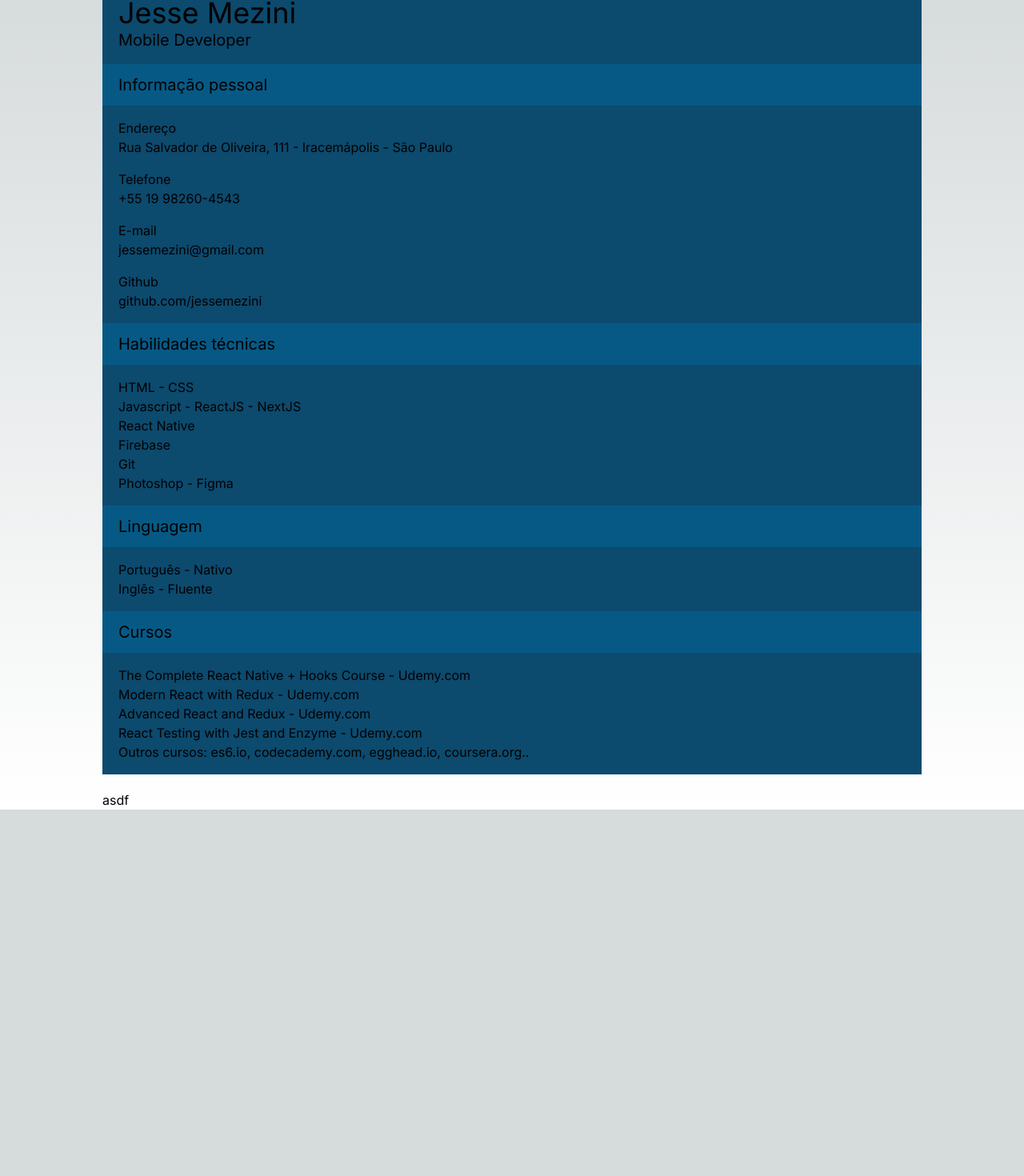
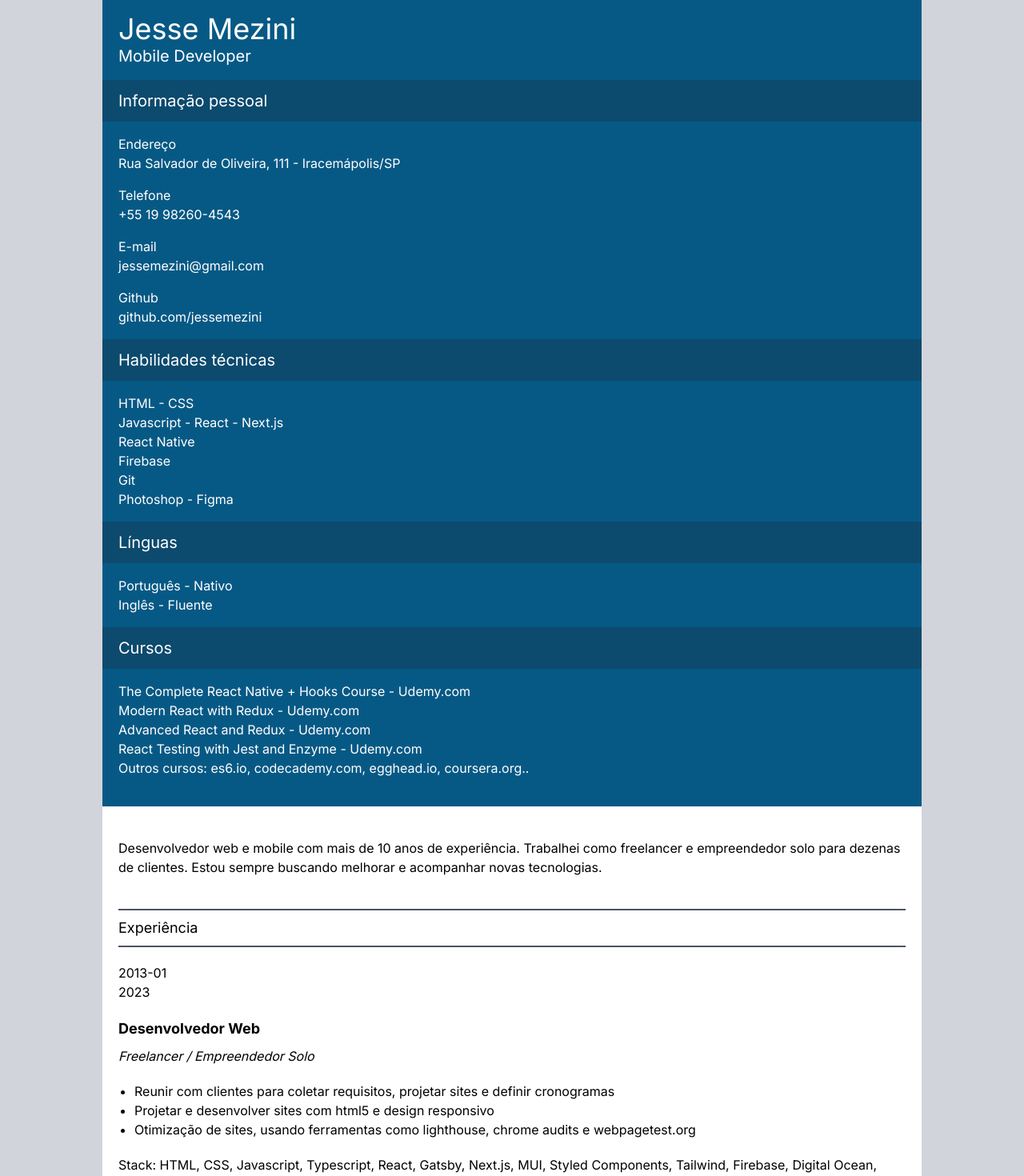
Before and after one commit to jessemezini/jessemezini, a Next.js app: page /resume in a window 1280 px wide. Shown: the part 20-1490 px from the top of the page at 80% size. Before the commit the page ends 1032 px from the top, so only its background shows below. Built offline with nearby package versions, Linux system fonts and the light colour scheme.

Commit message:
dark/light theme ok, added more info

```diff
--- a/app/resume/page.tsx
+++ b/app/resume/page.tsx
@@ -1,29 +1,36 @@
-const AsideContentContainer = ({ children }: { children: React.ReactNode }) => (
+const AsideContainer = ({ children }: { children: React.ReactNode }) => (
   <div className="px-5 my-4">{children}</div>
 );
 
-const AsideContentTitle = ({ text }: { text: string }) => (
-  <div className="bg-sky-800 px-5 py-3">
+const AsideTitle = ({ text }: { text: string }) => (
+  <div className="bg-sky-900 px-5 py-3">
     <h2 className="text-xl">{text}</h2>
   </div>
 );
 
 const Separator = () => <div className="h-4" />;
 
+const SectionTitle = ({ text }: { text: string }) => (
+  <h2 className="border-t-2 border-b-2 border-gray-600 text-lg py-2 mt-10 mb-5">
+    {text}
+  </h2>
+);
+
 export default function Resume() {
   return (
-    <main className="flex flex-col gap-5 max-w-5xl mx-auto">
-      <aside className="bg-sky-900">
-        <AsideContentContainer>
+    <div className="dark:bg-gray-900 bg-gray-300">
+      <main className="flex flex-col gap-5 max-w-5xl mx-auto dark:bg-black bg-white">
+        <aside className="bg-sky-800 text-white py-5">
+          <AsideContainer>
             <h1 className="text-4xl">Jesse Mezini</h1>
             <h2 className="text-xl">Mobile Developer</h2>
-        </AsideContentContainer>
+          </AsideContainer>
 
-        <AsideContentTitle text="Informação pessoal" />
+          <AsideTitle text="Informação pessoal" />
 
-        <AsideContentContainer>
+          <AsideContainer>
             <p>Endereço</p>
-          <p>Rua Salvador de Oliveira, 111 - Iracemápolis - São Paulo</p>
+            <p>Rua Salvador de Oliveira, 111 - Iracemápolis/SP</p>
 
             <Separator />
 
@@ -39,29 +46,29 @@ export default function Resume() {
 
             <p>Github</p>
             <a href="https://github.com/jessemezini">github.com/jessemezini</a>
-        </AsideContentContainer>
+          </AsideContainer>
 
-        <AsideContentTitle text="Habilidades técnicas" />
+          <AsideTitle text="Habilidades técnicas" />
 
-        <AsideContentContainer>
+          <AsideContainer>
             <p>HTML - CSS</p>
-          <p>Javascript - ReactJS - NextJS</p>
+            <p>Javascript - React - Next.js</p>
             <p>React Native</p>
             <p>Firebase</p>
             <p>Git</p>
             <p>Photoshop - Figma</p>
-        </AsideContentContainer>
+          </AsideContainer>
 
-        <AsideContentTitle text="Linguagem" />
+          <AsideTitle text="Línguas" />
 
-        <AsideContentContainer>
+          <AsideContainer>
             <p>Português - Nativo</p>
             <p>Inglês - Fluente</p>
-        </AsideContentContainer>
+          </AsideContainer>
 
-        <AsideContentTitle text="Cursos" />
+          <AsideTitle text="Cursos" />
 
-        <AsideContentContainer>
+          <AsideContainer>
             <p>The Complete React Native + Hooks Course - Udemy.com</p>
             <p>Modern React with Redux - Udemy.com</p>
             <p>Advanced React and Redux - Udemy.com</p>
@@ -69,9 +76,55 @@ export default function Resume() {
             <p>
               Outros cursos: es6.io, codecademy.com, egghead.io, coursera.org..
             </p>
-        </AsideContentContainer>
+          </AsideContainer>
         </aside>
-      <div>asdf</div>
+
+        <section className="px-5 py-5">
+          <header>
+            <p>
+              Desenvolvedor web e mobile com mais de 10 anos de experiência.
+              Trabalhei como freelancer e empreendedor solo para dezenas de
+              clientes. Estou sempre buscando melhorar e acompanhar novas
+              tecnologias.
+            </p>
+          </header>
+
+          <section>
+            <SectionTitle text="Experiência" />
+
+            <article>
+              <p className="my-5">
+                2013-01 <br /> 2023
+              </p>
+
+              <div>
+                <h3 className="mb-2 font-bold text-lg">Desenvolvedor Web</h3>
+                <p className="italic mb-5">Freelancer / Empreendedor Solo</p>
+
+                <ul className="list-disc pl-5 mb-5">
+                  <li>
+                    Reunir com clientes para coletar requisitos, projetar sites
+                    e definir cronogramas
+                  </li>
+                  <li>
+                    Projetar e desenvolver sites com html5 e design responsivo
+                  </li>
+                  <li>
+                    Otimização de sites, usando ferramentas como lighthouse,
+                    chrome audits e webpagetest.org
+                  </li>
+                </ul>
+
+                <p>
+                  Stack: HTML, CSS, Javascript, Typescript, React, Gatsby,
+                  Next.js, MUI, Styled Components, Tailwind, Firebase, Digital
+                  Ocean, Netlify, Vercel, Github, PWA, Wordpress, Lemp..
+                </p>
+              </div>
+            </article>
+          </section>
+        </section>
       </main>
+    </div>
   );
 }
```
Lines whose indentation alone changed are shown as unchanged.
